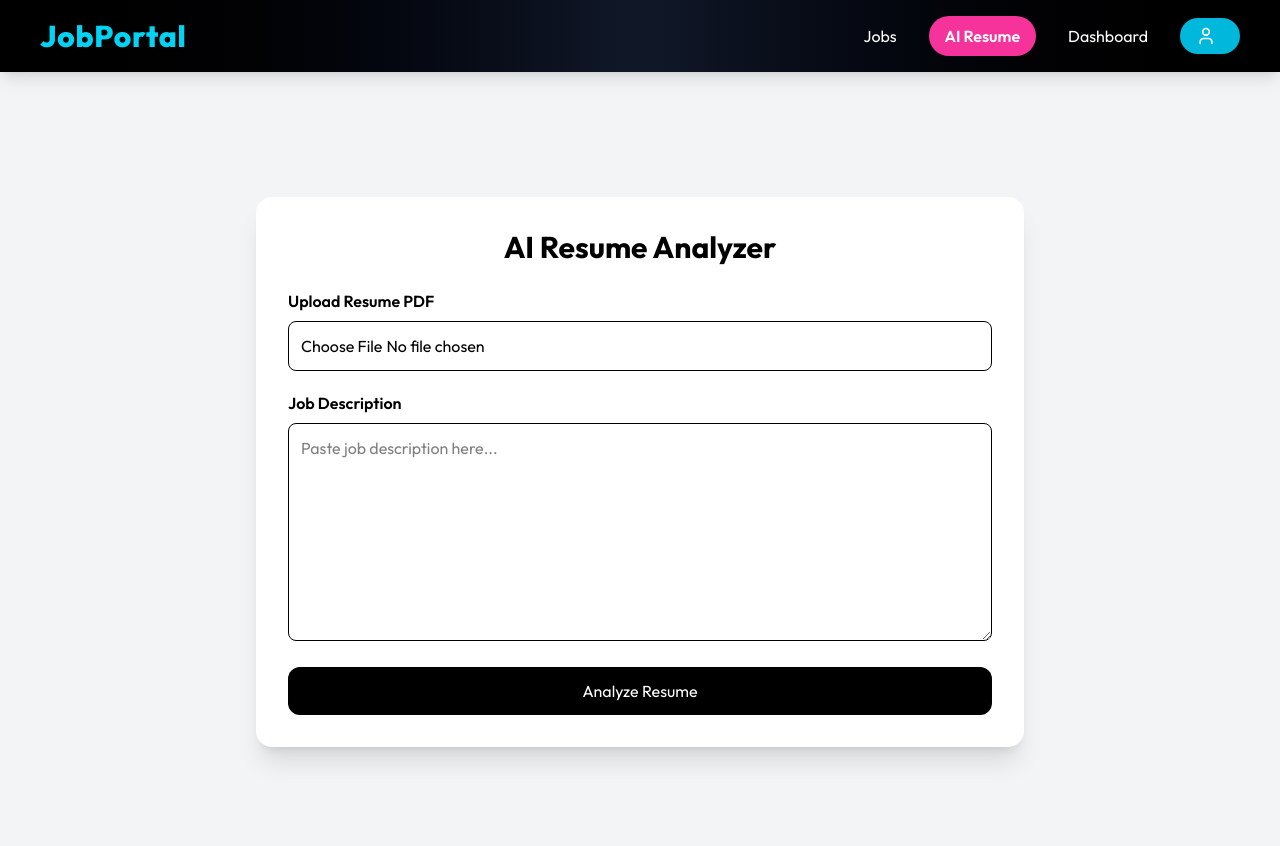
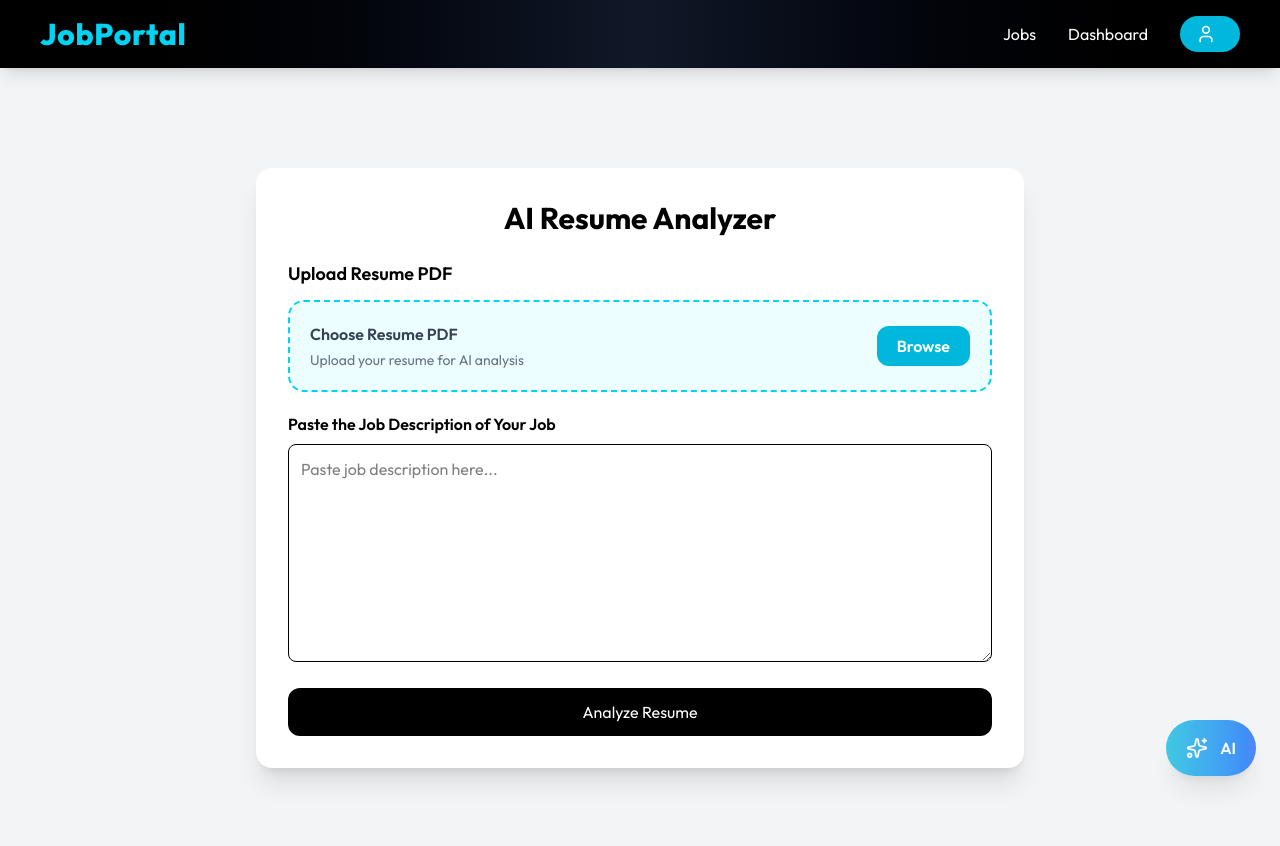
Before and after one commit to YogeshSabbani1213/Job-Portal-web-application, a React (Vite) app in the folder frontend/: page /ai-resume in a window 1280 px wide. Shown: the top 846 px of the page. Built offline with nearby package versions, Linux system fonts and the light colour scheme; sample sign-in values are in the browser's storage.

Commit message:
Added Styles and para

```diff
--- a/frontend/src/App.jsx
+++ b/frontend/src/App.jsx
@@ -23,11 +23,13 @@ import { Toaster } from 'react-hot-toast'
 import Applicants from './pages/Recruiter/Applicants'
 import AdminDashboard from './pages/Admin/AdminDashboard'
 import AIResumeAnalyzer from './pages/AIResumeAnalyzer'
+import FloatingAIButton from './components/FloatingAIButton'
 function Layout() {
   return (
     <>
       <Navbar />
       <Outlet />
+      <FloatingAIButton />
     </>
   )
 }
--- /dev/null
+++ b/frontend/src/components/FloatingAIButton.jsx
@@ -0,0 +1,32 @@
+import { Sparkles } from "lucide-react";
+import { Link } from "react-router-dom";
+
+const FloatingAIButton = () => {
+  return (
+    <Link
+      to="/ai-resume"
+      className="
+        fixed bottom-6 right-6
+        z-50
+        bg-linear-to-r from-cyan-500 to-blue-600
+        hover:scale-105
+        hover:shadow-2xl
+        transition-all duration-300
+        text-white
+        px-5 py-4
+        rounded-full
+        shadow-xl
+        flex items-center gap-3
+        animate-pulse
+      "
+    >
+      <Sparkles size={22} />
+
+      <span className="font-semibold hidden sm:block">
+        AI
+      </span>
+    </Link>
+  );
+};
+
+export default FloatingAIButton;
--- a/frontend/src/components/Navbar.jsx
+++ b/frontend/src/components/Navbar.jsx
@@ -58,24 +58,6 @@ export default function Navbar() {
           <Link to='/jobs' className='hover:text-cyan-400 transition'>
             Jobs
           </Link>
-
-          {
-            user && (
-              <Link
-                to='/ai-resume'
-                className='
-        bg-pink-500
-        hover:bg-cyan-600
-        px-4 py-2
-        rounded-full
-        transition
-        font-semibold
-      '
-              >
-                AI Resume
-              </Link>
-            )
-          }
 
           {
             user?.role === 'recruiter' && (
@@ -336,24 +318,6 @@ export default function Navbar() {
           </Link>
 
           {
-            user && (
-              <Link
-                to='/ai-resume'
-                onClick={() => setOpenMenu(false)}
-                className='
-        bg-pink-500
-        px-4 py-3
-        rounded-xl
-        text-center
-        font-semibold
-      '
-              >
-                AI Resume
-              </Link>
-            )
-          }
-
-          {
             user?.role === 'recruiter' && (
 
               <Link
--- a/frontend/src/pages/AIResumeAnalyzer.jsx
+++ b/frontend/src/pages/AIResumeAnalyzer.jsx
@@ -55,21 +55,63 @@ const AIResumeAnalyzer = () => {
                 </h1>
 
                 <div className="mb-5">
-                    <label className="font-semibold block mb-2">
+                    <label className="font-semibold block mb-3 text-lg">
                         Upload Resume PDF
                     </label>
 
-                    <input
-                        type="file"
-                        accept=".pdf"
-                        onChange={(e) => setResumeFile(e.target.files[0])}
-                        className="w-full border p-3 rounded-lg"
-                    />
+                    <label
+                        className="
+            flex items-center justify-between
+            border-2 border-dashed border-cyan-400
+            bg-cyan-50
+            hover:bg-cyan-100
+            transition-all duration-300
+            rounded-2xl
+            px-5 py-5
+            cursor-pointer
+        "
+                    >
+
+                        <div>
+                            <p className="font-semibold text-gray-700">
+                                {resumeFile
+                                    ? resumeFile.name
+                                    : "Choose Resume PDF"}
+                            </p>
+
+                            <p className="text-sm text-gray-500 mt-1">
+                                Upload your resume for AI analysis
+                            </p>
+                        </div>
+
+                        <div
+                            className="
+                bg-cyan-500
+                hover:bg-cyan-600
+                text-white
+                px-5 py-2
+                rounded-xl
+                font-semibold
+                transition
+            "
+                        >
+                            Browse
+                        </div>
+
+                        <input
+                            type="file"
+                            accept=".pdf"
+                            hidden
+                            onChange={(e) =>
+                                setResumeFile(e.target.files[0])
+                            }
+                        />
+                    </label>
                 </div>
 
                 <div className="mb-5">
                     <label className="font-semibold block mb-2">
-                        Job Description
+                        Paste the Job Description of Your Job
                     </label>
 
                     <textarea
@@ -99,7 +141,7 @@ const AIResumeAnalyzer = () => {
                     <div className="mt-10 space-y-6">
 
                         {/* SCORE */}
-                        <div className="bg-gradient-to-r from-black to-gray-800 text-white p-8 rounded-3xl shadow-xl">
+                        <div className="bg-linear-to-r from-black to-gray-800 text-white p-8 rounded-3xl shadow-xl">
                             <h2 className="text-2xl font-bold mb-5">
                                 AI Match Score
                             </h2>
```
